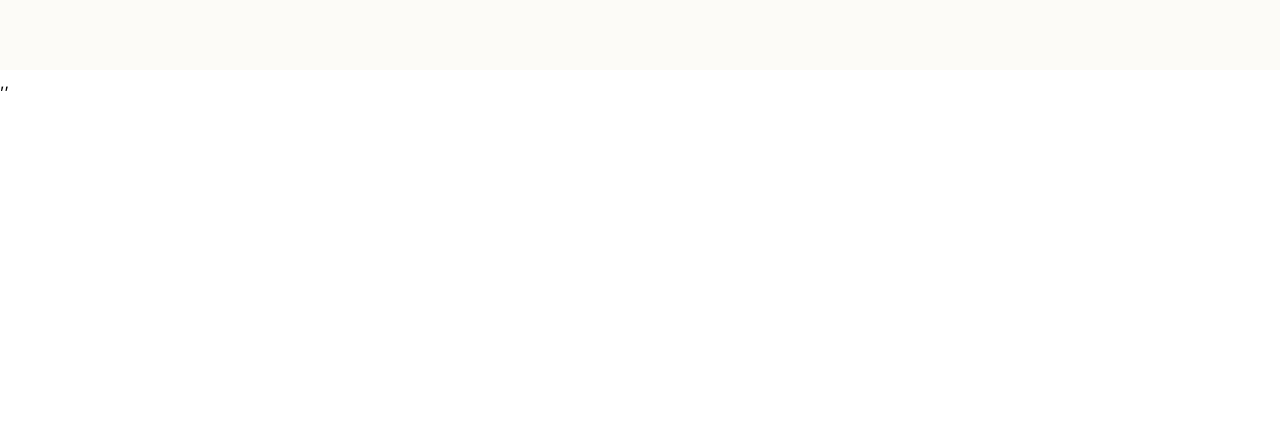
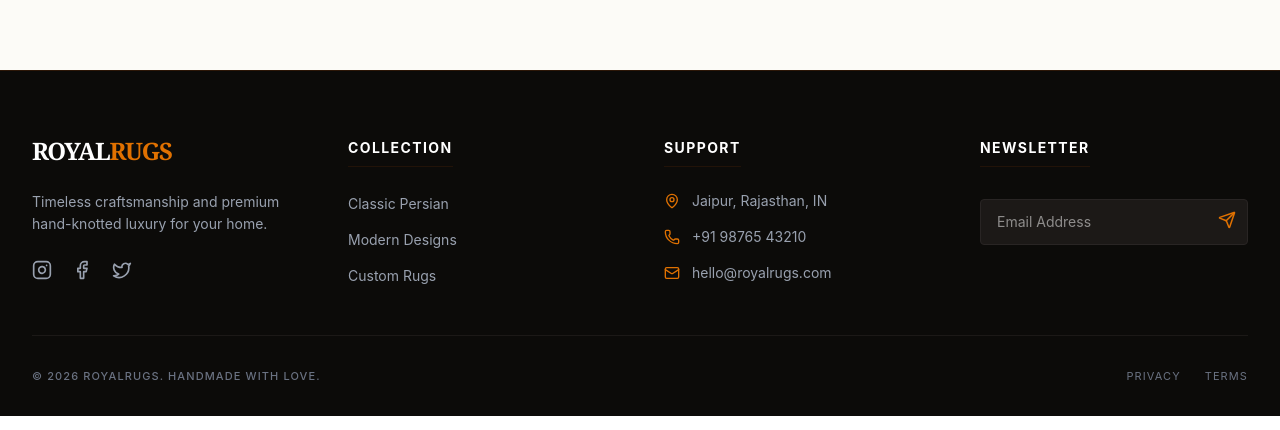
Before and after one commit to webdevsatyam-pro/royalrugs-store, a React (Vite) app: page /collections in a window 1280 px wide. Shown: the part 1344-1774 px from the top of the page. Before the commit the page ends 1438 px from the top, so only its background shows below. Built offline with nearby package versions, Linux system fonts and the light colour scheme.

Commit message:
Add full responcive Footer

```diff
--- a/src/App.jsx
+++ b/src/App.jsx
@@ -2,6 +2,7 @@ import { Routes, Route } from "react-router-dom";
 import Navbar from "./components/Navbar"; // Navbar import kiya
 import Home from "./pages/Home"; // Home import kiya
 import Collections from "./pages/Collections";
+import Footer from "./components/Footer";
 
 function App() {
   return (
@@ -14,6 +15,7 @@ function App() {
           <Route path="/collections" element={<Collections />} />
         </Routes>
       </main>
+      <Footer />
     </div>
   );
 }
--- /dev/null
+++ b/src/components/Footer.jsx
@@ -0,0 +1,172 @@
+import React from "react";
+import { Link } from "react-router-dom";
+import { Mail, Phone, MapPin, Send } from "lucide-react";
+
+// Custom Social Icons (SVGs) - No more Lucide Error!
+const InstagramIcon = () => (
+  <svg
+    width="20"
+    height="20"
+    viewBox="0 0 24 24"
+    fill="none"
+    stroke="currentColor"
+    strokeWidth="2"
+    strokeLinecap="round"
+    strokeLinejoin="round">
+    <rect x="2" y="2" width="20" height="20" rx="5" ry="5"></rect>
+    <path d="M16 11.37A4 4 0 1 1 12.63 8 4 4 0 0 1 16 11.37z"></path>
+    <line x1="17.5" y1="6.5" x2="17.51" y2="6.5"></line>
+  </svg>
+);
+
+const FacebookIcon = () => (
+  <svg
+    width="20"
+    height="20"
+    viewBox="0 0 24 24"
+    fill="none"
+    stroke="currentColor"
+    strokeWidth="2"
+    strokeLinecap="round"
+    strokeLinejoin="round">
+    <path d="M18 2h-3a5 5 0 0 0-5 5v3H7v4h3v8h4v-8h3l1-4h-4V7a1 1 0 0 1 1-1h3z"></path>
+  </svg>
+);
+
+const TwitterIcon = () => (
+  <svg
+    width="20"
+    height="20"
+    viewBox="0 0 24 24"
+    fill="none"
+    stroke="currentColor"
+    strokeWidth="2"
+    strokeLinecap="round"
+    strokeLinejoin="round">
+    <path d="M22 4s-.7 2.1-2 3.4c1.6 10-9.4 17.3-18 11.6 2.2.1 4.4-.6 6-2C3 15.5.5 9.6 3 5c2.2 2.6 5.6 4.1 9 4-.9-4.2 4-6.6 7-3.8 1.1 0 3-1.2 3-1.2z"></path>
+  </svg>
+);
+
+const Footer = () => {
+  return (
+    <footer className="bg-[#0c0b09] text-gray-300 pt-16 pb-8 border-t border-amber-900/30">
+      <div className="max-w-7xl mx-auto px-4 sm:px-6 lg:px-8">
+        <div className="grid grid-cols-1 md:grid-cols-2 lg:grid-cols-4 gap-12 mb-12">
+          {/* 1. Brand Section */}
+          <div className="space-y-6">
+            <Link to="/" className="inline-block">
+              <span className="text-2xl font-serif font-bold text-white tracking-tighter">
+                ROYAL<span className="text-amber-600">RUGS</span>
+              </span>
+            </Link>
+            <p className="text-sm leading-relaxed text-gray-400">
+              Timeless craftsmanship and premium hand-knotted luxury for your
+              home.
+            </p>
+            <div className="flex space-x-5">
+              <a
+                href="#"
+                className="text-gray-400 hover:text-amber-500 transition-colors">
+                <InstagramIcon />
+              </a>
+              <a
+                href="#"
+                className="text-gray-400 hover:text-amber-500 transition-colors">
+                <FacebookIcon />
+              </a>
+              <a
+                href="#"
+                className="text-gray-400 hover:text-amber-500 transition-colors">
+                <TwitterIcon />
+              </a>
+            </div>
+          </div>
+
+          {/* 2. Collection Links */}
+          <div>
+            <h4 className="text-white text-sm font-bold uppercase tracking-widest mb-6 pb-2 border-b border-amber-900/20 inline-block">
+              Collection
+            </h4>
+            <ul className="space-y-3">
+              <li>
+                <Link
+                  to="/collections"
+                  className="text-sm text-gray-400 hover:text-white transition-colors">
+                  Classic Persian
+                </Link>
+              </li>
+              <li>
+                <Link
+                  to="/collections"
+                  className="text-sm text-gray-400 hover:text-white transition-colors">
+                  Modern Designs
+                </Link>
+              </li>
+              <li>
+                <Link
+                  to="/collections"
+                  className="text-sm text-gray-400 hover:text-white transition-colors">
+                  Custom Rugs
+                </Link>
+              </li>
+            </ul>
+          </div>
+
+          {/* 3. Contact Details */}
+          <div>
+            <h4 className="text-white text-sm font-bold uppercase tracking-widest mb-6 pb-2 border-b border-amber-900/20 inline-block">
+              Support
+            </h4>
+            <ul className="space-y-4">
+              <li className="flex items-center gap-3 text-sm text-gray-400">
+                <MapPin size={16} className="text-amber-600" /> Jaipur,
+                Rajasthan, IN
+              </li>
+              <li className="flex items-center gap-3 text-sm text-gray-400">
+                <Phone size={16} className="text-amber-600" /> +91 98765 43210
+              </li>
+              <li className="flex items-center gap-3 text-sm text-gray-400">
+                <Mail size={16} className="text-amber-600" />{" "}
+                hello@royalrugs.com
+              </li>
+            </ul>
+          </div>
+
+          {/* 4. Newsletter */}
+          <div>
+            <h4 className="text-white text-sm font-bold uppercase tracking-widest mb-6 pb-2 border-b border-amber-900/20 inline-block">
+              Newsletter
+            </h4>
+            <div className="relative mt-2">
+              <input
+                type="email"
+                placeholder="Email Address"
+                className="w-full bg-stone-900 border border-stone-800 py-3 px-4 rounded text-sm text-white focus:outline-none focus:border-amber-600"
+              />
+              <button className="absolute right-3 top-3 text-amber-600 hover:text-amber-400 transition-colors">
+                <Send size={18} />
+              </button>
+            </div>
+          </div>
+        </div>
+
+        {/* Bottom Bar */}
+        <div className="pt-8 border-t border-stone-900 flex flex-col md:flex-row justify-between items-center gap-4">
+          <p className="text-[11px] text-gray-500 uppercase tracking-widest font-medium">
+            &copy; {new Date().getFullYear()} RoyalRugs. Handmade with Love.
+          </p>
+          <div className="flex space-x-6 text-[11px] text-gray-500 uppercase tracking-widest">
+            <Link to="#" className="hover:text-white transition-colors">
+              Privacy
+            </Link>
+            <Link to="#" className="hover:text-white transition-colors">
+              Terms
+            </Link>
+          </div>
+        </div>
+      </div>
+    </footer>
+  );
+};
+
+export default Footer;
```
